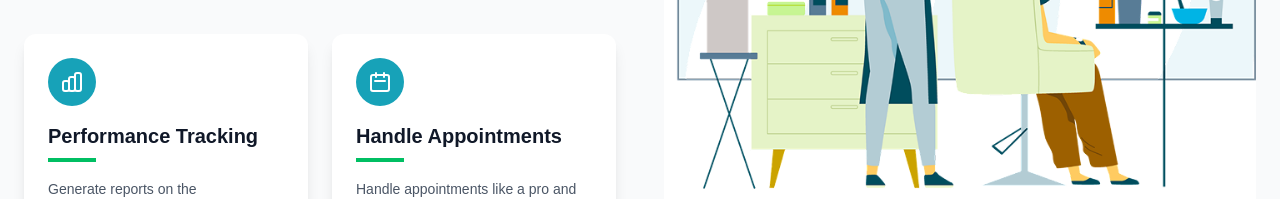
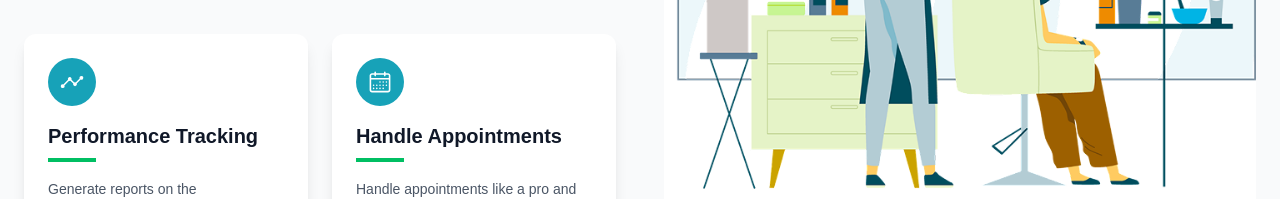
Before and after one commit to SuDelk/ClientLine_Frontend, a Next.js app: page / in a window 1280 px wide. Shown: the part 503-702 px from the top of the page. Built offline with nearby package versions, Linux system fonts and the light colour scheme.

Commit message:
react icons

```diff
--- a/components/FeatureCards.tsx
+++ b/components/FeatureCards.tsx
@@ -1,5 +1,7 @@
 import React from 'react';
 import { useTheme } from '@/contexts/ThemeContext';
+import { IoAnalytics } from 'react-icons/io5';
+import { RxCalendar } from 'react-icons/rx';
 
 const FeatureCards: React.FC = () => {
   const { theme } = useTheme();
@@ -15,9 +17,7 @@ const FeatureCards: React.FC = () => {
       {/* Performance Tracking Card */}
       <div className={cardBaseClass}>
         <div className="flex items-center justify-center w-12 h-12 bg-[#17A2B8] rounded-full mb-4">
-          <svg className="w-6 h-6 text-white" fill="none" stroke="currentColor" viewBox="0 0 24 24">
-            <path strokeLinecap="round" strokeLinejoin="round" strokeWidth={2} d="M9 19v-6a2 2 0 00-2-2H5a2 2 0 00-2 2v6a2 2 0 002 2h2a2 2 0 002-2zm0 0V9a2 2 0 012-2h2a2 2 0 012 2v10m-6 0a2 2 0 002 2h2a2 2 0 002-2m0 0V5a2 2 0 012-2h2a2 2 0 012 2v14a2 2 0 01-2 2h-2a2 2 0 01-2-2z" />
-          </svg>
+          <IoAnalytics className="w-6 h-6 text-white" />
         </div>
 
         <h3 className={`text-xl font-semibold mb-2 ${
@@ -38,9 +38,7 @@ const FeatureCards: React.FC = () => {
       {/* Handle Appointments Card */}
       <div className={cardBaseClass}>
         <div className="flex items-center justify-center w-12 h-12 bg-[#17A2B8] rounded-full mb-4">
-          <svg className="w-6 h-6 text-white" fill="none" stroke="currentColor" viewBox="0 0 24 24">
-            <path strokeLinecap="round" strokeLinejoin="round" strokeWidth={2} d="M8 7V3m8 4V3m-9 8h10M5 21h14a2 2 0 002-2V7a2 2 0 00-2-2H5a2 2 0 00-2 2v12a2 2 0 002 2z" />
-          </svg>
+          <RxCalendar className="w-6 h-6 text-white" />
         </div>
 
         <h3 className={`text-xl font-semibold mb-2 ${
--- a/package.json
+++ b/package.json
@@ -11,7 +11,8 @@
   "dependencies": {
     "next": "16.0.7",
     "react": "19.2.0",
-    "react-dom": "19.2.0"
+    "react-dom": "19.2.0",
+    "react-icons": "^5.5.0"
   },
   "devDependencies": {
     "@tailwindcss/postcss": "^4",
```
Also changed, not shown: 1 other file (tests, documents, lock files or other folders).
